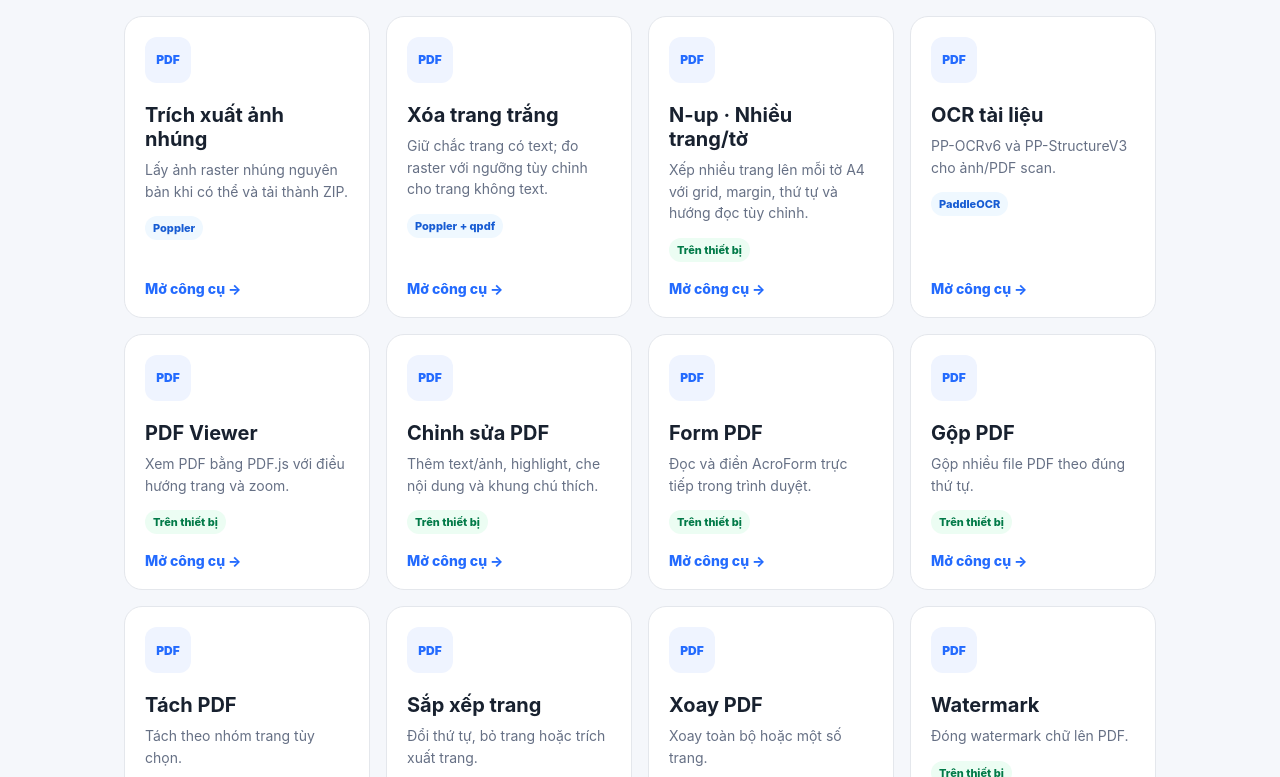
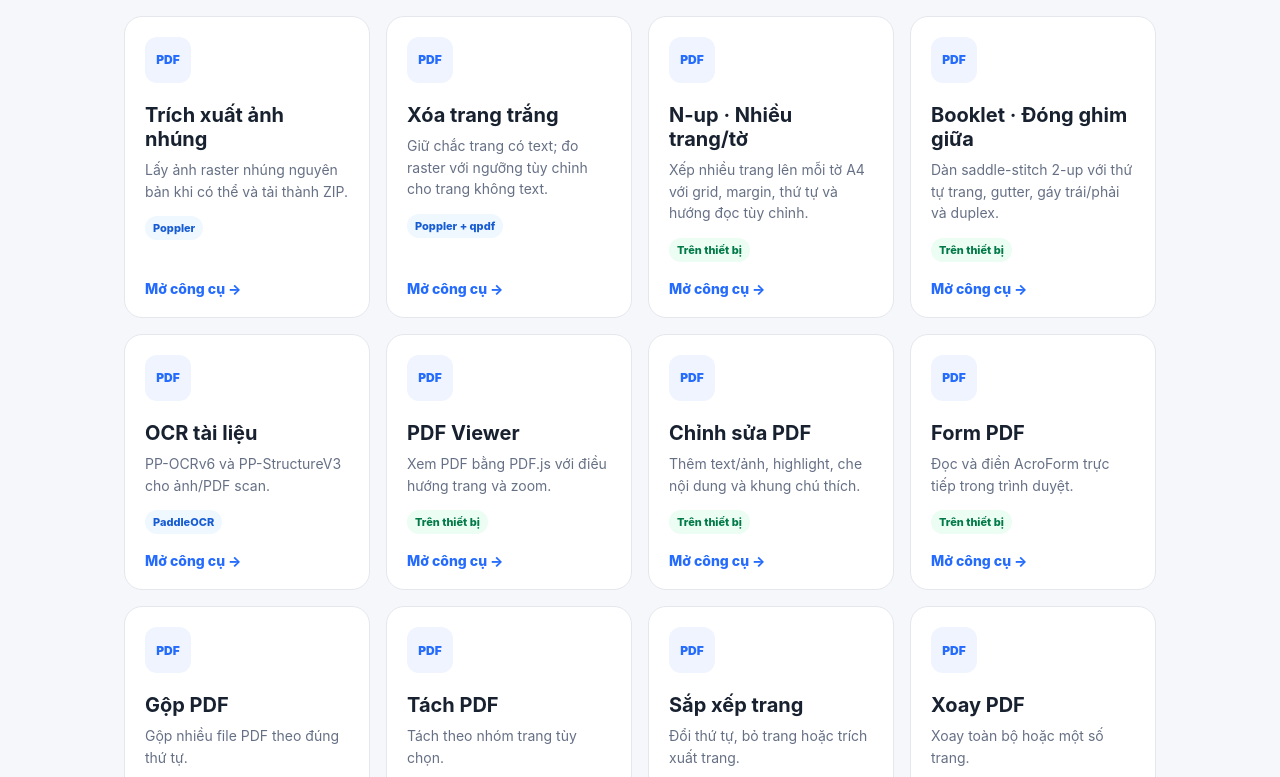
Before and after one commit to solyan842/SolYan-PDF, a Next.js app in the folder frontend/: page / in a window 1280 px wide. Shown: the part 1223-2000 px from the top of the page. Built offline with nearby package versions, Linux system fonts and the light colour scheme.

Commit message:
feat: surface browser-local booklet imposition

```diff
--- a/frontend/app/page.tsx
+++ b/frontend/app/page.tsx
@@ -10,6 +10,7 @@ const tools = [
   { href: '/extract-images', title: 'Trích xuất ảnh nhúng', description: 'Lấy ảnh raster nhúng nguyên bản khi có thể và tải thành ZIP.', local: false, badge: 'Poppler' },
   { href: '/remove-blank-pages', title: 'Xóa trang trắng', description: 'Giữ chắc trang có text; đo raster với ngưỡng tùy chỉnh cho trang không text.', local: false, badge: 'Poppler + qpdf' },
   { href: '/n-up', title: 'N-up · Nhiều trang/tờ', description: 'Xếp nhiều trang lên mỗi tờ A4 với grid, margin, thứ tự và hướng đọc tùy chỉnh.', local: true },
+  { href: '/booklet', title: 'Booklet · Đóng ghim giữa', description: 'Dàn saddle-stitch 2-up với thứ tự trang, gutter, gáy trái/phải và duplex.', local: true },
   { href: '/ocr', title: 'OCR tài liệu', description: 'PP-OCRv6 và PP-StructureV3 cho ảnh/PDF scan.', local: false, badge: 'PaddleOCR' },
   { href: '/viewer', title: 'PDF Viewer', description: 'Xem PDF bằng PDF.js với điều hướng trang và zoom.', local: true },
   { href: '/editor', title: 'Chỉnh sửa PDF', description: 'Thêm text/ảnh, highlight, che nội dung và khung chú thích.', local: true },
```
